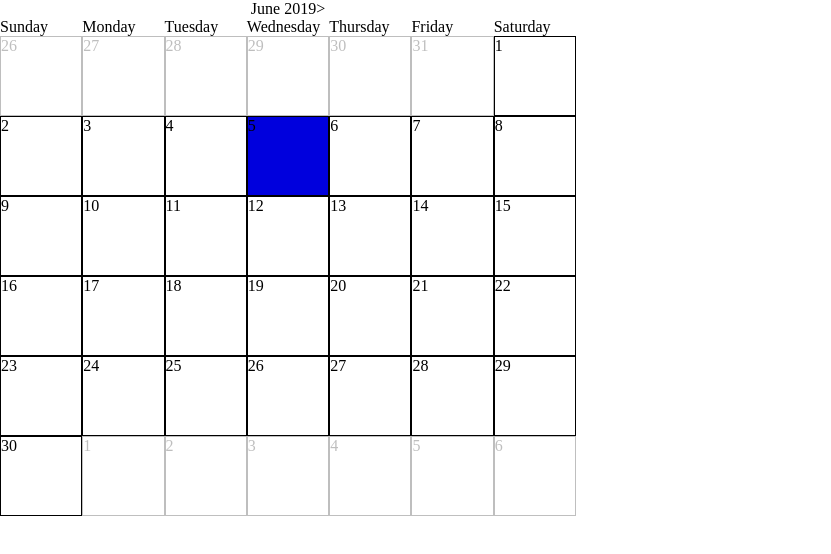
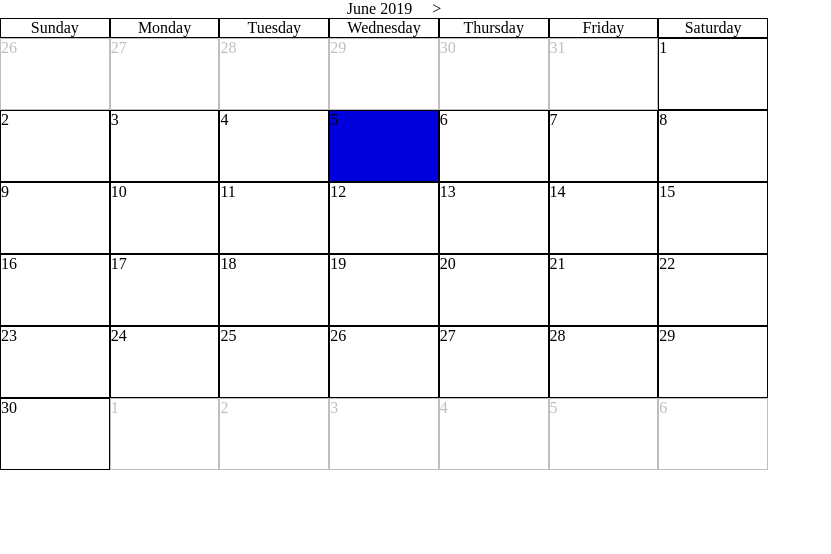
Before and after one commit to pt3-labs-contractor/PT3Labs_Contractor_FE, a React (Create React App) app in the folder client/: page /calendar in a window 1280 px wide. Shown: the top 554 px of the page, without its empty margins (0-831 px from the left). Built offline with nearby package versions, Linux system fonts and the light colour scheme; no server answers.

Commit message:
Set up basic styling layout for Contractor.js

```diff
--- a/client/src/App.js
+++ b/client/src/App.js
@@ -13,9 +13,9 @@ import Login from './components/login/Login';
 import Redirect from './components/login/Redirect';
 import Register from './components/register/Register';
 import Calendar from './components/calendar/Calendar';
-import MainNavbar from './components/navbar/MainNavbar';
-import NavBarUser from './components/navbar/NavBarUser';
-import NavBarContractor from './components/navbar/NavBarContractor';
+// import MainNavbar from './components/navbar/MainNavbar';
+// import NavBarUser from './components/navbar/NavBarUser';
+// import NavBarContractor from './components/navbar/NavBarContractor';
 import Settings from './components/settings/Settings';
 import ContractorFeedback from './components/feedback/ContractorFeedback';
 import UserFeedback from './components/feedback/UserFeedback';
--- a/client/src/components/calendar/Calendar.css
+++ b/client/src/components/calendar/Calendar.css
@@ -1,11 +1,16 @@
 .calendar {
-  width: 45%;
+  width: 60%;
+  /* margin: 0 20px; */
   /* max-height: 70vh; */
 }
 
 .calendar-nav {
   display: flex;
   justify-content: center;
+}
+
+.nav-month {
+  padding: 0 20px;
 }
 
 .day-container {
@@ -16,11 +21,16 @@
 .cell-container {
   display: grid;
   grid-template-columns: repeat(7, 1fr);
-  grid-auto-rows: 10vh;
+  grid-auto-rows: 9vh;
 }
 
-.cell {
+.cell,
+.day-cell {
   border: 1px solid #000;
+}
+
+.day-cell {
+  text-align: center;
 }
 
 .cell.selected {
--- a/client/src/components/calendar/Calendar.js
+++ b/client/src/components/calendar/Calendar.js
@@ -19,7 +19,9 @@ function Calendar(props) {
             &lt;
           </div>
         ) : null}
-        <div>{dateFns.format(selectedMonth, 'MMMM YYYY')}</div>
+        <div className="nav-month">
+          {dateFns.format(selectedMonth, 'MMMM YYYY')}
+        </div>
         <div onClick={() => setMonth(dateFns.addMonths(selectedMonth, 1))}>
           &gt;
         </div>
@@ -34,7 +36,9 @@ function Calendar(props) {
 
     for (let i = 0; i < 7; i++) {
       days.push(
-        <div key={i}>{dateFns.format(dateFns.addDays(start, i), 'dddd')}</div>
+        <div className="day-cell" key={i}>
+          {dateFns.format(dateFns.addDays(start, i), 'dddd')}
+        </div>
       );
     }
     return <div className="day-container">{days}</div>;
--- a/client/src/components/contractors/Contractor.css
+++ b/client/src/components/contractors/Contractor.css
@@ -1,3 +1,23 @@
+.contractor-container {
+  /* max-width: 1000px; */
+  margin-top: 60px;
+  display: flex;
+  flex-direction: column;
+  padding: 20px;
+}
+
+.services-container {
+  display: flex;
+  justify-content: center;
+}
+
 .contractor-calendar {
-  width: 500px;
+  width: 100%;
+  display: flex;
 }
+
+.availability-list {
+  border: 1px solid #000;
+  padding: 20px;
+  margin-top: 18px;
+}
--- a/client/src/components/contractors/Contractor.js
+++ b/client/src/components/contractors/Contractor.js
@@ -34,27 +34,34 @@ function Contractor(props) {
   };
 
   return (
-    <div>
+    <>
       <NavBarUser />
+      <div className="contractor-container">
         <ContractorCard contractor={props.contractor} />
+        <div className="services-container">
           {props.services.map(service => (
             <div key={service.id} onClick={() => setService(service)}>
               <p>{service.name}</p>
-          <p>{service.price}</p>
             </div>
           ))}
+        </div>
+        <div className="contractor-calendar">
           <Calendar contractor={props.contractor} />
+          <div className="availability-list">
             <AvailabilityList
               contractor
               selectedDay={props.selectedDay}
               setAppointment={makeAppointment}
             />
+          </div>
+        </div>
         <AppointmentForm
           contractor={id}
           appointment={appointment}
           service={service}
         />
       </div>
+    </>
   );
 }
 
--- a/client/src/components/login/Redirect.js
+++ b/client/src/components/login/Redirect.js
@@ -3,7 +3,6 @@ import queryString from 'query-string';
 
 function Redirect(props) {
   useEffect(() => {
-    // const { token } = props.match.params;
     const { token, registrationComplete } = queryString.parse(
       props.location.search
     );
```
Lines whose indentation alone changed are shown as unchanged.
